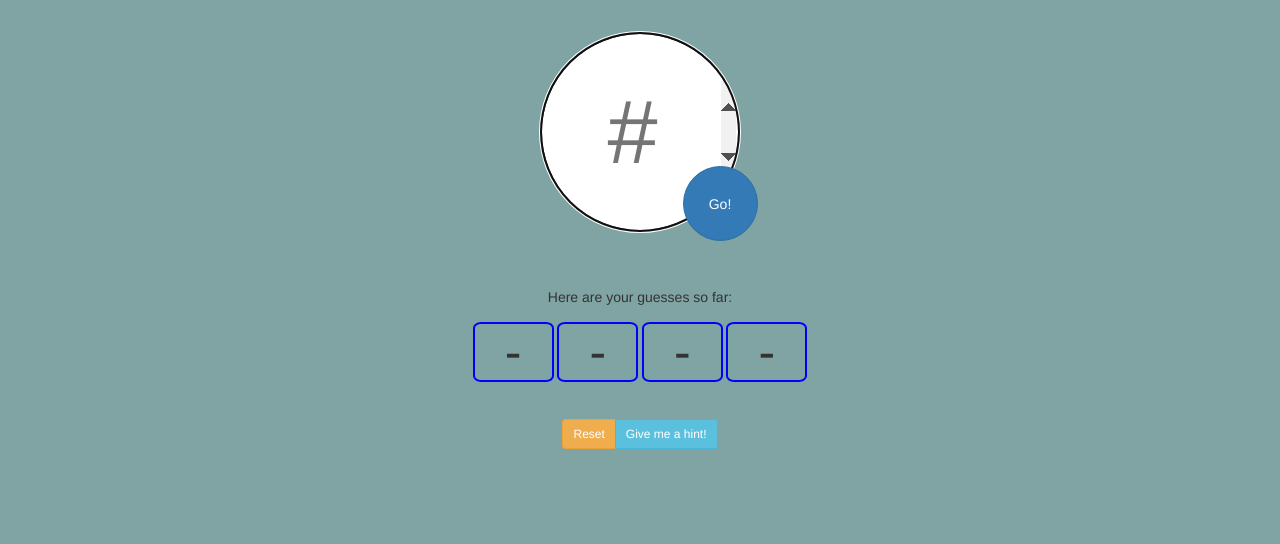
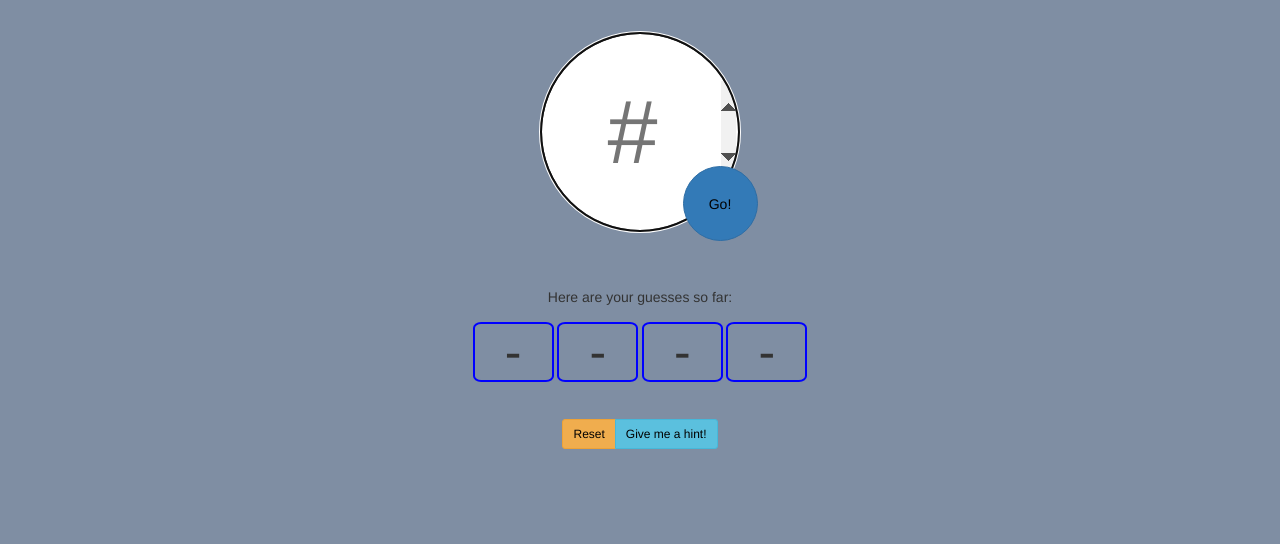
Before and after one commit to ahookom/guessinggame, a plain HTML site: page index.html in a window 1280 px wide. Shown: the part 134-678 px from the top of the page. Drawn offline with nearby package versions, Linux system fonts and the light colour scheme.

Commit message:
button text color to black

```diff
--- a/style.css
+++ b/style.css
@@ -6,7 +6,7 @@ h1 {
 }
 
 #app{
-    background-color:rgba(0,75,72,.5);
+    background-color:rgba(0,30,72,.5);
 }
 
 #parent-input {
@@ -35,6 +35,15 @@ h1 {
     position: relative;
     top:125px;
     left:80px;
+    color:black;
+}
+
+#hint {
+    color:black;
+}
+
+#reset {
+    color:black;
 }
 
 ul {
```
